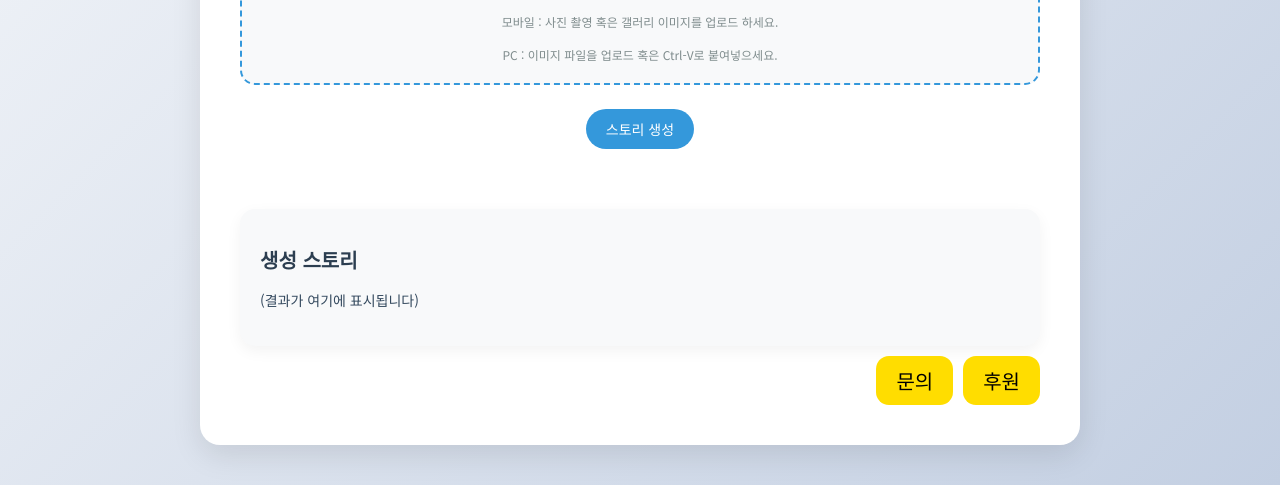
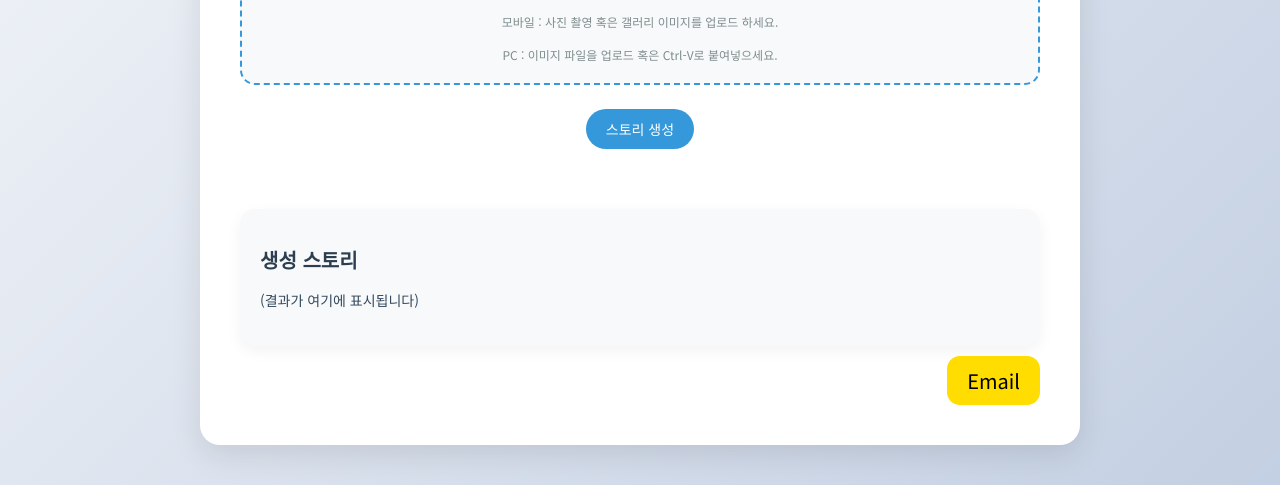
Before and after one commit to givefun/photostory, a website built with Vite: page index.html in a window 1280 px wide. Shown: the part 402-887 px from the top of the page. Built offline with nearby package versions, Linux system fonts and the light colour scheme; some packages are replaced by stand-ins of ours; no server answers.

Commit message:
이메일 및 buy me a coffee 넣기

```diff
--- a/index.html
+++ b/index.html
@@ -42,8 +42,7 @@
     </div>
     <div class="button-wrapper">
       <span class="contact-container">
-        <button id="contact-button">문의</button>
-        <button id="donate-button" onclick="location.href='https://paypal.me/1004korea?country.x=KR&locale.x=ko_KR'"> 후원</button>
+        <button id="contact-button">Email</button>
         <script type="text/javascript" src="https://cdnjs.buymeacoffee.com/1.0.0/button.prod.min.js" data-name="bmc-button" data-slug="digitalfriend" data-color="#FFDD00" data-emoji="" data-font="Lato" data-text="Buy me a coffee" data-outline-color="#000000" data-font-color="#000000" data-coffee-color="#ffffff" ></script>
       </span>
     </div>
```
